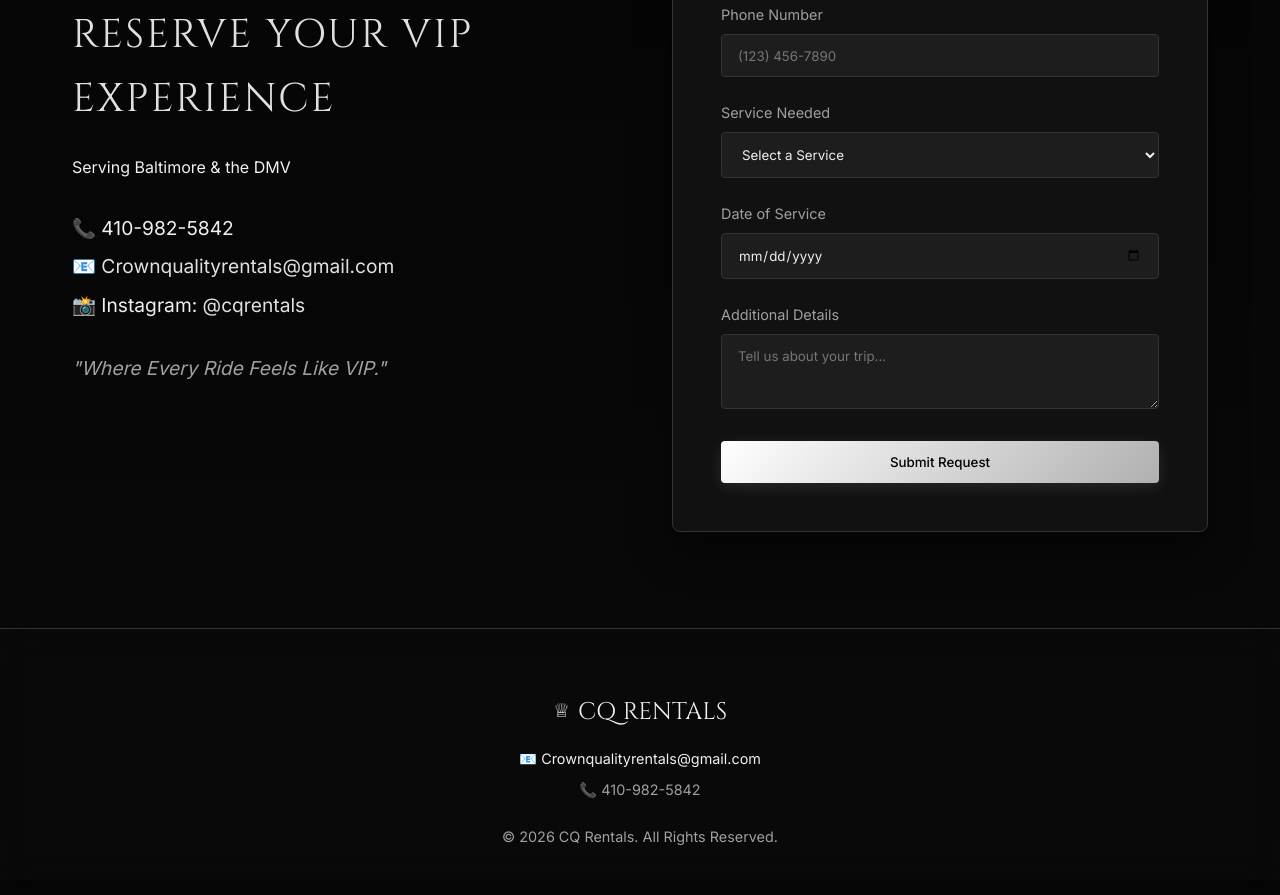
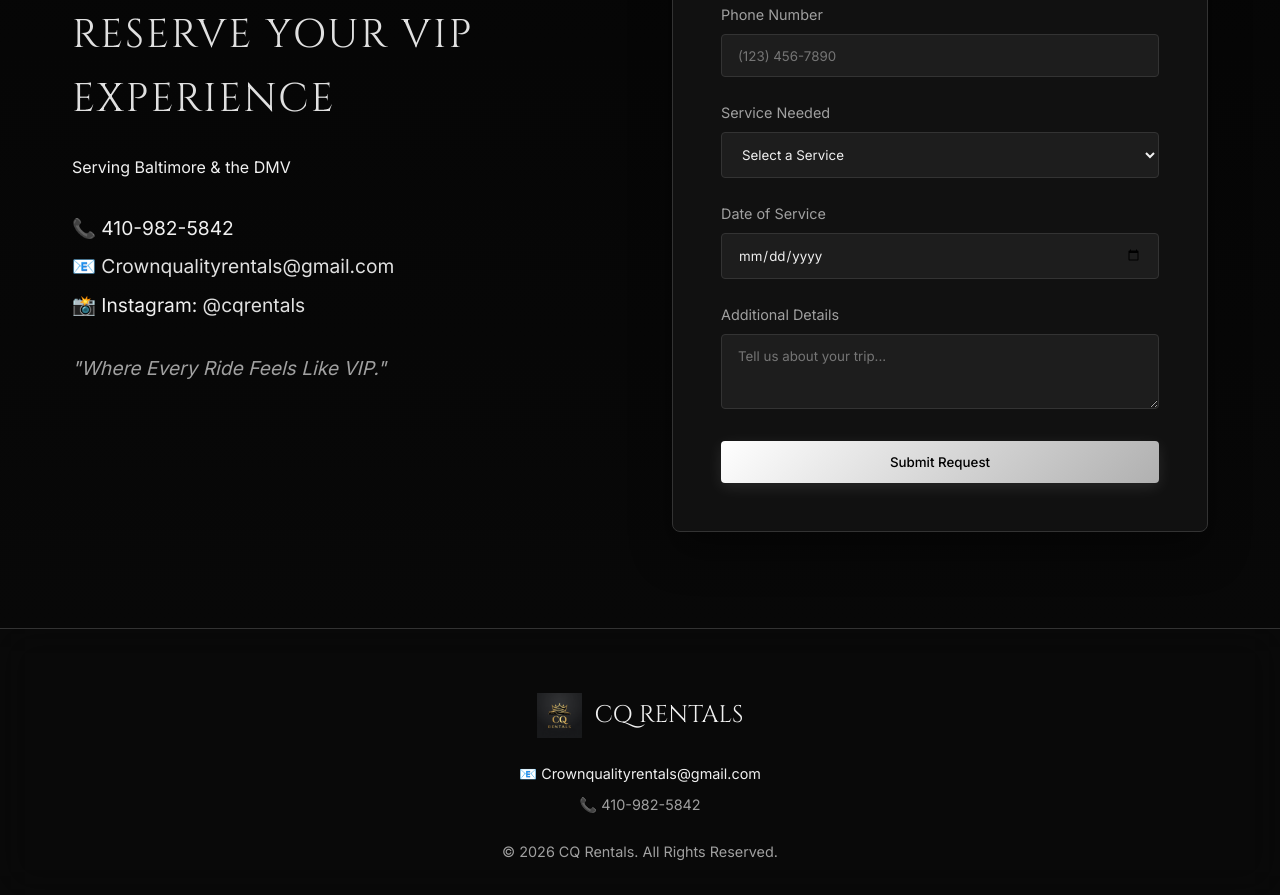
Before and after one commit to agbortemitope/cq-rentals, a website built with Vite: page index.html in a window 1280 px wide. Shown: the part 1825-2720 px from the top of the page. Built offline with nearby package versions, Linux system fonts and the light colour scheme.

Commit message:
Add luxury website logo to head, navbar, and footer

```diff
--- a/index.html
+++ b/index.html
@@ -11,12 +11,13 @@
     <link rel="preconnect" href="https://fonts.gstatic.com" crossorigin>
     <link href="https://fonts.googleapis.com/css2?family=Cinzel:wght@400..900&family=Inter:wght@100..900&display=swap" rel="stylesheet">
     <link rel="stylesheet" href="/style.css">
+    <link rel="icon" type="image/png" href="/logo.png">
   </head>
   <body>
     <nav class="navbar">
       <div class="container nav-container">
         <a href="#" class="logo">
-          <span class="crown">♕</span>
+          <img src="/logo.png" alt="CQ Rentals Logo" class="logo-img">
           CQ RENTALS
         </a>
         <a href="#booking" class="btn btn-outline">Book Now</a>
@@ -124,7 +125,7 @@
     <footer>
       <div class="container footer-content">
         <div class="footer-logo">
-          <span class="crown">♕</span>
+          <img src="/logo.png" alt="CQ Rentals Logo" class="logo-img">
           CQ RENTALS
         </div>
         <div class="footer-contact">
--- a/style.css
+++ b/style.css
@@ -137,6 +137,12 @@
   display: flex;
   align-items: center;
   gap: 0.5rem;
+}
+
+.logo-img {
+  height: 45px;
+  width: auto;
+  object-fit: contain;
 }
 
 .crown {
@@ -389,11 +395,12 @@
 .footer-logo {
   font-size: 1.5rem;
   font-family: var(--font-heading);
-  margin-bottom: 1rem;
+  margin-bottom: 1.5rem;
   display: flex;
   justify-content: center;
   align-items: center;
-  gap: 0.5rem;
+  gap: 0.8rem;
+  text-transform: uppercase;
 }
 
 .footer-contact {
```
Also changed, not shown: public/logo.png (added).
